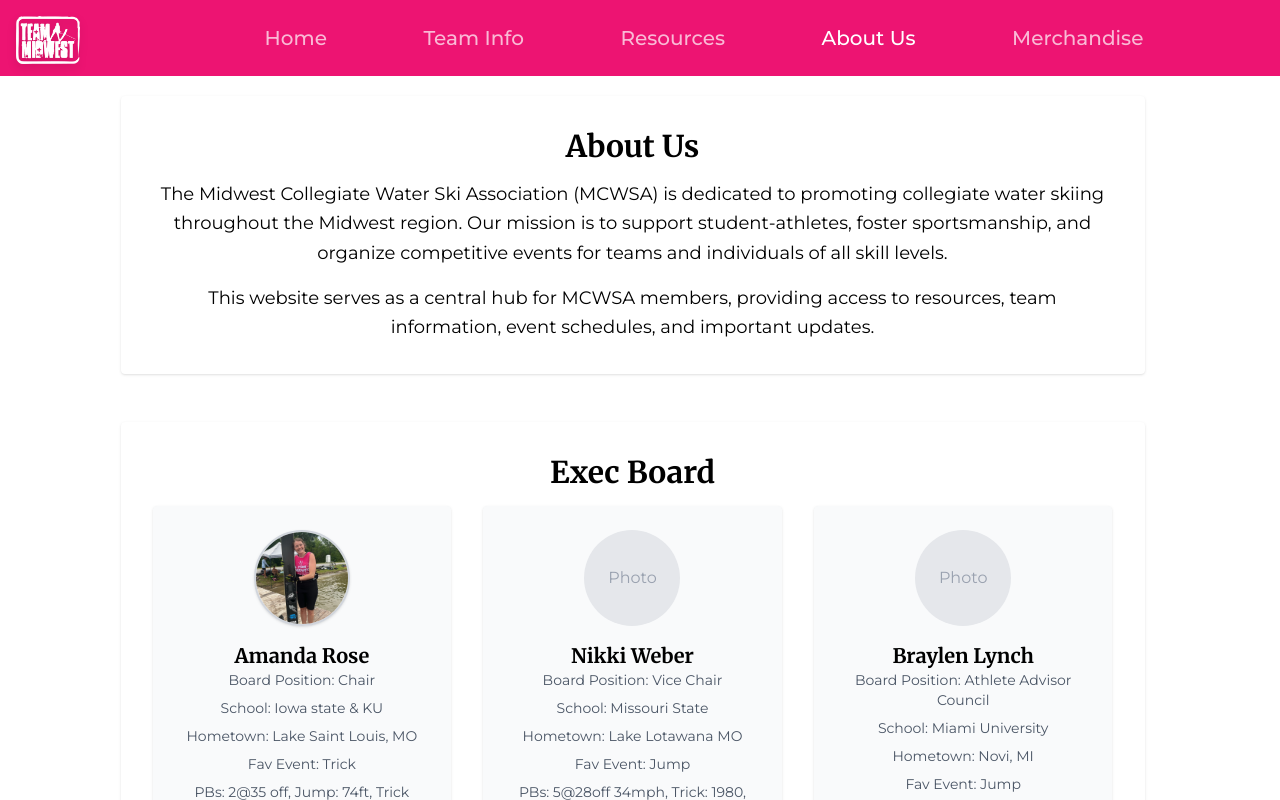
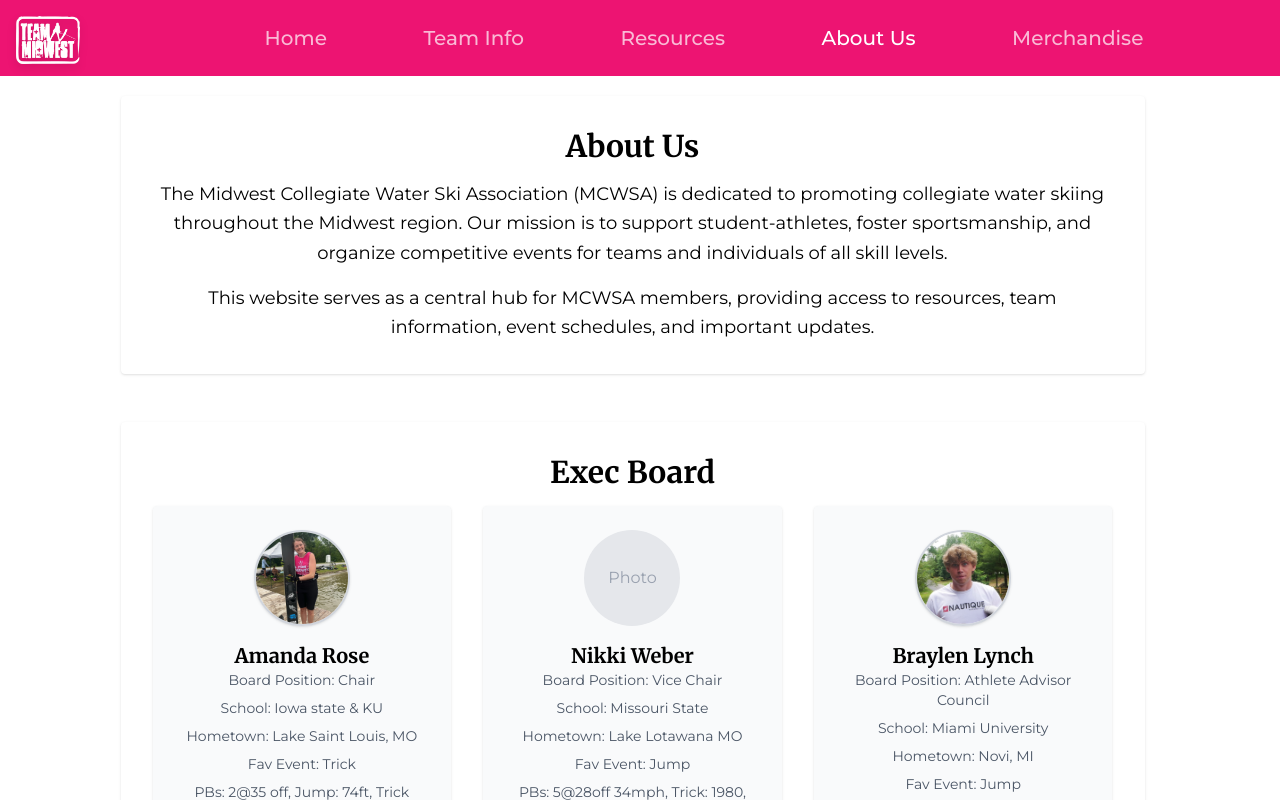
Before and after one commit to artjac19/mcwsa, a React (Vite) app: page / in a window 1280 px wide. Both pictures are taken after a click on the button "About Us". Shown: the top 800 px of the page. Built offline with nearby package versions, Linux system fonts and the light colour scheme.

Commit message:
Update site

```diff
--- a/src/AboutUs.tsx
+++ b/src/AboutUs.tsx
@@ -52,7 +52,11 @@ export default function AboutUs() {
 
           {/* Braylen Lynch */}
           <div className="bg-gray-50 rounded shadow p-6 flex flex-col items-center">
-            <div className="w-24 h-24 bg-gray-200 rounded-full mb-4 flex items-center justify-center text-gray-400">Photo</div>
+            <img
+              src="../public/BraylenL.JPG"
+              alt="Braylen Lynch"
+              className="w-24 h-24 rounded-full mb-4 object-cover border-2 border-gray-300 shadow"
+            />
             <h2 className="text-xl font-semibold">Braylen Lynch</h2>
             <div className="text-sm text-gray-600 mb-2">Board Position: Athlete Advisor Council</div>
             <div className="text-sm text-gray-600 mb-2">School: Miami University</div>
@@ -202,7 +206,7 @@ export default function AboutUs() {
         <div className="mt-8 p-6 bg-white rounded  text-center">
           <h2 className="text-2xl font-bold mb-2">Please welcome the 2023 Inaugural Hall of Fame Class!</h2>
           <p className="text-xl font-semibold mb-2">Congratulations to Christy Kingsmill</p>
-          <img src="../public/Chrisy Kingsmill.png" alt="Christy Kingsmill" className="w-1/2 mx-auto mb-4" />
+          <img src="../public/Chrisy Kingsmill.webp" alt="Christy Kingsmill" className="w-1/2 mx-auto mb-4" />
           <p className="text-left max-w-5xl mx-auto">
             Christy Kingsmill has over 15 years of service between the MCWSA and NCWSA during which she influenced many positive
             changes that helped grow the sport of collegiate water skiing for thousands of people.
```
Also changed, not shown: public/BraylenL.jpg (added).
